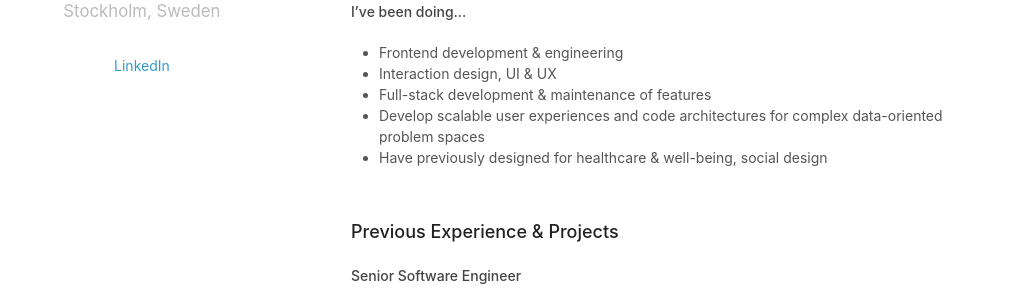
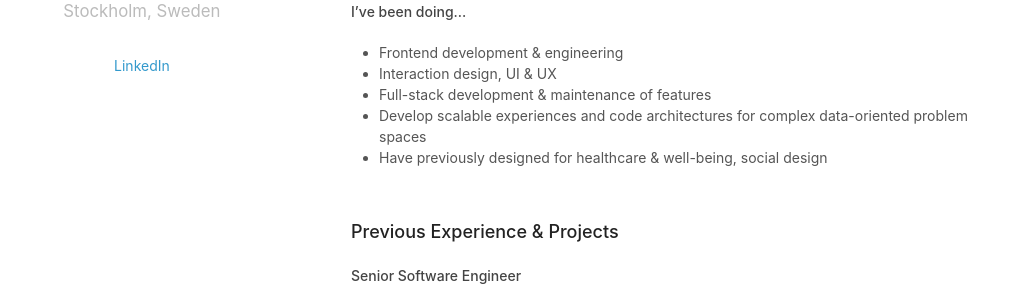
Before and after one commit to rolandcoops/rolandcoops.github.io, a Jekyll site: the page built from index.md, in a window 1280 px wide and 900 px high. Shown: the part 369-661 px from the top of the window, without its empty margins (129-1148 px from the left). Built offline with Jekyll 4.4.1, drawn with Linux system fonts in a browser that asks for light colours.

Commit message:
Reduce sentence length.

```diff
--- a/_data/summary.yml
+++ b/_data/summary.yml
@@ -7,5 +7,5 @@
   - Frontend development & engineering
   - Interaction design, UI & UX
   - Full-stack development & maintenance of features
-  - Develop scalable user experiences and code architectures for complex data-oriented problem spaces
+  - Develop scalable experiences and code architectures for complex data-oriented problem spaces
   - Have previously designed for healthcare & well-being, social design
```
